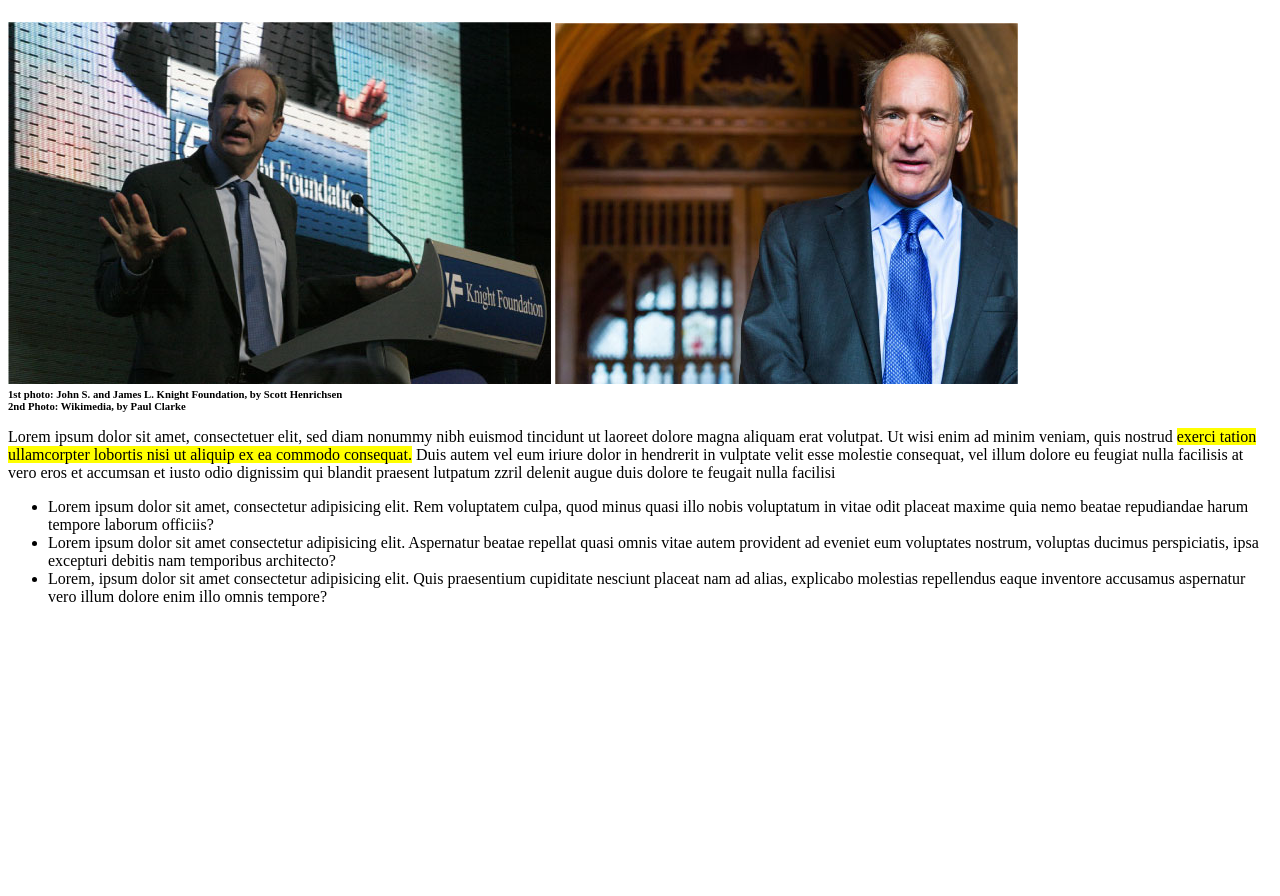
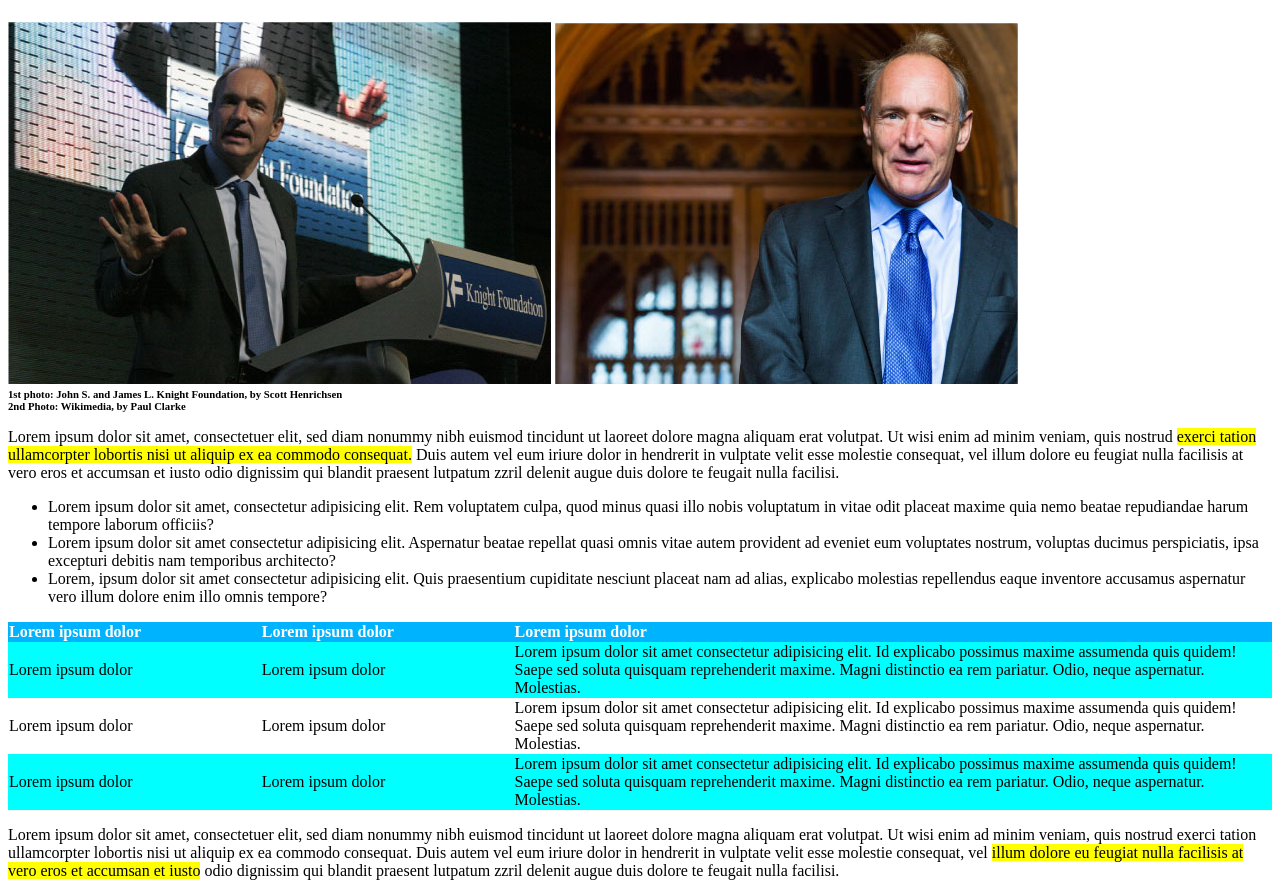
Before and after one commit to MarcoAmantea/html-css-booleaner, a plain HTML site: page index.html in a window 1280 px wide. Shown: the part 122-1018 px from the top of the page. Before the commit the page ends 800 px from the top, so only its background shows below. Drawn offline with Linux system fonts and the light colour scheme.

Commit message:
feat: table and final paragraph

```diff
--- a/css/style.css
+++ b/css/style.css
@@ -21,3 +21,20 @@
 .highlighted-text{
     background-color: yellow;
 }
+table{
+    border-collapse: collapse;
+}
+.first-line{
+    width: 20%;
+    text-align: left;
+}
+.third-line{
+    text-align: left;
+}
+th{
+    color: white;
+    background-color: rgb(0, 179, 255);
+}
+.background-line{
+    background-color: aqua;
+}
--- a/index.html
+++ b/index.html
@@ -30,7 +30,7 @@
                 class="highlighted-text">exerci tation ullamcorpter lobortis nisi ut aliquip ex ea commodo
                 consequat.</span> Duis autem vel eum iriure dolor in hendrerit in vulptate velit esse molestie
             consequat, vel illum dolore eu feugiat nulla facilisis at vero eros et accumsan et iusto odio dignissim qui
-            blandit praesent lutpatum zzril delenit augue duis dolore te feugait nulla facilisi
+            blandit praesent lutpatum zzril delenit augue duis dolore te feugait nulla facilisi.</p>
         <ul>
             <li>Lorem ipsum dolor sit amet, consectetur adipisicing elit. Rem voluptatem culpa, quod minus quasi illo
                 nobis voluptatum in vitae odit placeat maxime quia nemo beatae repudiandae harum tempore laborum
@@ -42,7 +42,44 @@
                 nam ad alias, explicabo molestias repellendus eaque inventore accusamus aspernatur vero illum dolore
                 enim illo omnis tempore?</li>
         </ul>
-        </p>
+    </section>
+
+    <section>
+        <table>
+            <thead>
+                <th class="first-line">Lorem ipsum dolor</th>
+                <th class="first-line">Lorem ipsum dolor</th>
+                <th class="third-line">Lorem ipsum dolor</th>
+            </thead>
+            <tbody>
+                <tr class="background-line">
+                    <td>Lorem ipsum dolor</td>
+                    <td>Lorem ipsum dolor</td>
+                    <td>Lorem ipsum dolor sit amet consectetur adipisicing elit. Id explicabo possimus maxime assumenda
+                        quis quidem! Saepe sed soluta quisquam reprehenderit maxime. Magni distinctio ea rem pariatur.
+                        Odio, neque aspernatur. Molestias.</td>
+                </tr>
+                <tr>
+                    <td>Lorem ipsum dolor</td>
+                    <td>Lorem ipsum dolor</td>
+                    <td>Lorem ipsum dolor sit amet consectetur adipisicing elit. Id explicabo possimus maxime assumenda
+                        quis quidem! Saepe sed soluta quisquam reprehenderit maxime. Magni distinctio ea rem pariatur.
+                        Odio, neque aspernatur. Molestias.</td>
+                </tr>
+                <tr class="background-line">
+                    <td>Lorem ipsum dolor</td>
+                    <td>Lorem ipsum dolor</td>
+                    <td>Lorem ipsum dolor sit amet consectetur adipisicing elit. Id explicabo possimus maxime assumenda
+                        quis quidem! Saepe sed soluta quisquam reprehenderit maxime. Magni distinctio ea rem pariatur.
+                        Odio, neque aspernatur. Molestias.</td>
+                </tr>
+            </tbody>
+        </table>
+        <p>Lorem ipsum dolor sit amet, consectetuer elit, sed diam nonummy nibh euismod tincidunt ut laoreet dolore
+            magna aliquam erat volutpat. Ut wisi enim ad minim veniam, quis nostrud exerci tation ullamcorpter lobortis nisi ut aliquip ex ea commodo
+                consequat. Duis autem vel eum iriure dolor in hendrerit in vulptate velit esse molestie
+            consequat, vel <span class="highlighted-text">illum dolore eu feugiat nulla facilisis at vero eros et accumsan et iusto</span> odio dignissim qui
+            blandit praesent lutpatum zzril delenit augue duis dolore te feugait nulla facilisi.</p>
     </section>
 
 
```
